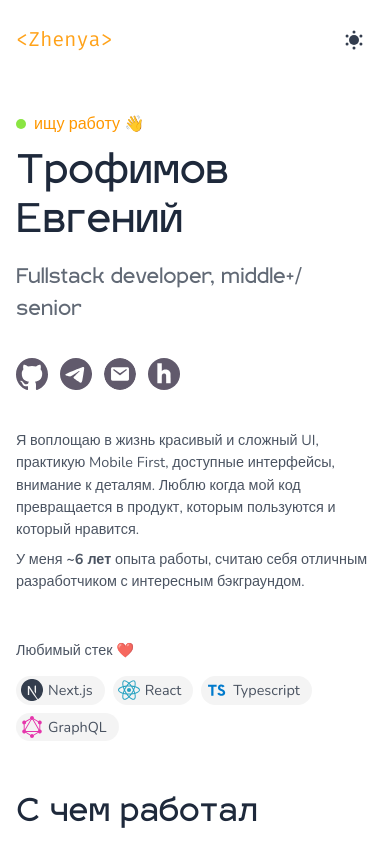
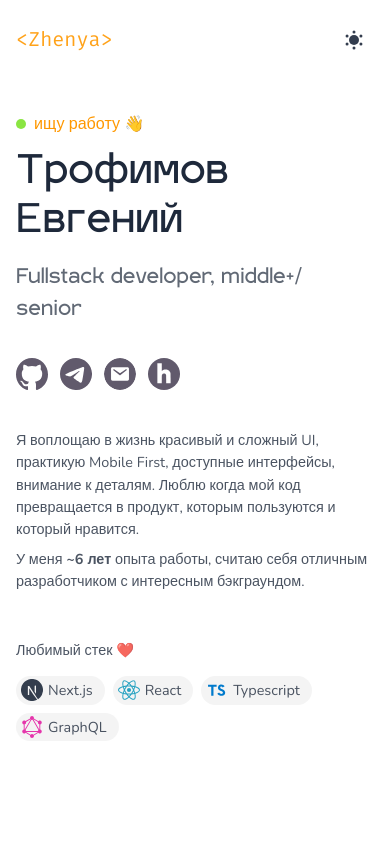
Before and after one commit to deadrime/deadrime.github.io, a Next.js app: page / in a window 390 px wide. Shown: the top 844 px of the page. Built offline with nearby package versions, Linux system fonts and the light colour scheme.

Commit message:
Use full screen height for about section on mobile

```diff
--- a/components/AboutSection/AboutSection.module.css
+++ b/components/AboutSection/AboutSection.module.css
@@ -1,3 +1,11 @@
+.wrapper {
+  min-height: calc(100vh - 9rem);
+
+  @media screen(sm) {
+    min-height: initial;
+  }
+}
+
 .blobs {
   --color1: rgb(var(--color-primary));
   --color2: #de5e82;
--- a/components/AboutSection/AboutSection.tsx
+++ b/components/AboutSection/AboutSection.tsx
@@ -10,7 +10,7 @@ import SvgSloth from '@/svgComponents/Sloth';
 
 const AboutSection = () => {
   return (
-    <section className="flex flex-col relative test">
+    <section className={classNames("flex flex-col relative", styles.wrapper)}>
       <div className="flex flex-col">
         <span className="flex items-center gap-2">
           <div className="rounded-full bg-green size-[0.625rem]" />
```
